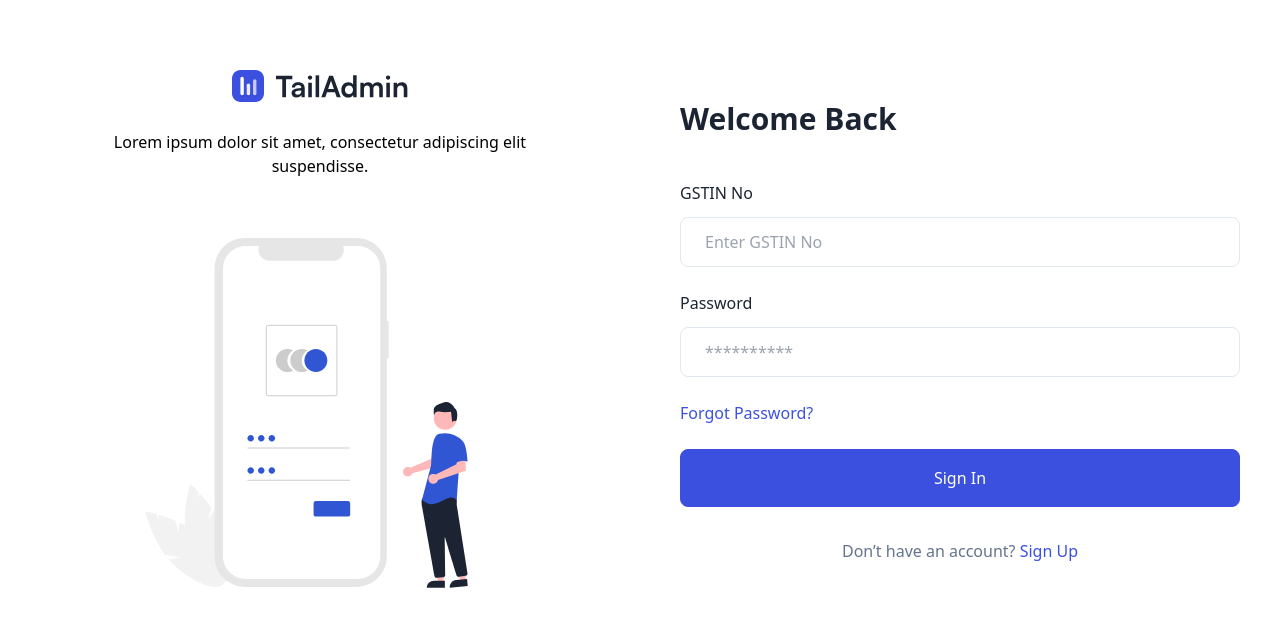
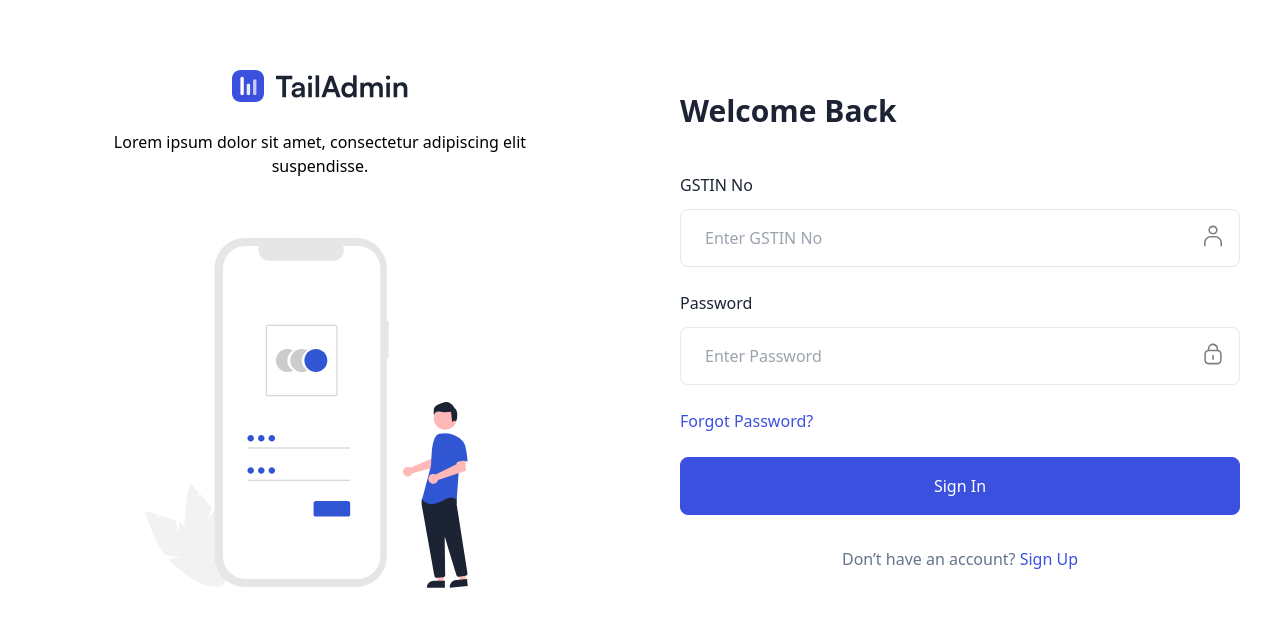
Before and after one commit to M-Ranjan/GSTSync, a React (Vite) app in the folder client/: page /auth/signin in a window 1280 px wide. Shown: the top 626 px of the page. Built offline with nearby package versions, Linux system fonts and the light colour scheme.

Commit message:
Given constraints and validation for signup and signin page

```diff
--- a/client/package.json
+++ b/client/package.json
@@ -12,6 +12,7 @@
   "dependencies": {
     "react": "^18.3.1",
     "react-dom": "^18.3.1",
+    "react-hook-form": "^7.52.2",
     "react-router-dom": "^6.25.1"
   },
   "devDependencies": {
--- a/client/src/pages/Authentication/SignIn.jsx
+++ b/client/src/pages/Authentication/SignIn.jsx
@@ -2,8 +2,19 @@ import React from "react";
 import { Link } from "react-router-dom";
 import LogoDark from "../../images/logo/logo-dark.svg";
 import Logo from "../../images/logo/logo.svg";
+import { useForm } from "react-hook-form";
 
 const SignIn = () => {
+  const { register, handleSubmit, formState: { errors }, watch } = useForm();
+
+  const password = watch('password');
+
+  const onSubmit = (data) => {
+    console.log(data);
+    alert("Successfully logged in");
+    window.location.reload();
+  };
+
   return (
     <>
       <div className="rounded-sm border-stroke bg-white dark:border-strokedark dark:bg-boxdark">
@@ -151,7 +162,7 @@ const SignIn = () => {
                 Welcome Back
               </h4>
 
-              <form action="#">
+              <form onSubmit={handleSubmit(onSubmit)}>
                 <div className="mb-6">
                   <label
                     htmlFor="gstin"
@@ -159,12 +170,42 @@ const SignIn = () => {
                   >
                     GSTIN No
                   </label>
+                  <div className="relative">
                     <input
                       type="text"
-                    id="gstin"
+                      {...register('gstin', {
+                        required: 'GSTIN is required',
+                        pattern: {
+                          value: /^[a-zA-Z0-9]{15}$/,
+                          message: 'GSTIN must be exactly 15 alphanumeric characters',
+                        },
+                      })}
                       placeholder="Enter GSTIN No"
-                    className="w-full rounded-lg border border-stroke py-3 px-6 text-base font-medium text-body dark:border-strokedark dark:bg-boxdark dark:text-white"
+                      className="w-full rounded-lg border border-stroke bg-transparent py-4 pl-6 pr-10 text-black outline-none focus:border-primary focus-visible:shadow-none dark:border-form-strokedark dark:bg-form-input dark:text-white dark:focus:border-primary"
                     />
+                    {errors.gstin && <p className="text-red-500">{errors.gstin.message}</p>}
+                    <span className="absolute right-4 top-4">
+                      <svg
+                        className="fill-current"
+                        width="22"
+                        height="22"
+                        viewBox="0 0 22 22"
+                        fill="none"
+                        xmlns="http://www.w3.org/2000/svg"
+                      >
+                        <g opacity="0.5">
+                          <path
+                            d="M11.0008 9.52185C13.5445 9.52185 15.607 7.5281 15.607 5.0531C15.607 2.5781 13.5445 0.584351 11.0008 0.584351C8.45703 0.584351 6.39453 2.5781 6.39453 5.0531C6.39453 7.5281 8.45703 9.52185 11.0008 9.52185ZM11.0008 2.1656C12.6852 2.1656 14.0602 3.47185 14.0602 5.08748C14.0602 6.7031 12.6852 8.00935 11.0008 8.00935C9.31641 8.00935 7.94141 6.7031 7.94141 5.08748C7.94141 3.47185 9.31641 2.1656 11.0008 2.1656Z"
+                            fill=""
+                          />
+                          <path
+                            d="M13.2352 11.0687H8.76641C5.08828 11.0687 2.09766 14.0937 2.09766 17.7719V20.625C2.09766 21.0375 2.44141 21.4156 2.88828 21.4156C3.33516 21.4156 3.67891 21.0719 3.67891 20.625V17.7719C3.67891 14.9531 5.98203 12.6156 8.83516 12.6156H13.2695C16.0883 12.6156 18.4258 14.9187 18.4258 17.7719V20.625C18.4258 21.0375 18.7695 21.4156 19.2164 21.4156C19.6633 21.4156 20.007 21.0719 20.007 20.625V17.7719C19.9039 14.0937 16.9133 11.0687 13.2352 11.0687Z"
+                            fill=""
+                          />
+                        </g>
+                      </svg>
+                    </span>
+                  </div>
                 </div>
 
                 <div className="mb-6">
@@ -174,12 +215,42 @@ const SignIn = () => {
                   >
                     Password
                   </label>
+                  <div className="relative">
                     <input
                       type="password"
-                    id="password"
-                    placeholder="**********"
-                    className="w-full rounded-lg border border-stroke py-3 px-6 text-base font-medium text-body dark:border-strokedark dark:bg-boxdark dark:text-white"
+                      {...register('password', {
+                        required: 'Password is required',
+                        pattern: {
+                          value: /^(?=.*[a-z])(?=.*[A-Z])(?=.*\d)[a-zA-Z\d]{10}$/,
+                          message: 'Password must be exactly 10 characters long, with at least one lowercase letter, one uppercase letter, and one numeric digit',
+                        },
+                      })}
+                      placeholder="Enter Password"
+                      className="w-full rounded-lg border border-stroke bg-transparent py-4 pl-6 pr-10 text-black outline-none focus:border-primary focus-visible:shadow-none dark:border-form-strokedark dark:bg-form-input dark:text-white dark:focus:border-primary"
                     />
+                    {errors.password && <p className="text-red-500">{errors.password.message}</p>}
+                    <span className="absolute right-4 top-4">
+                      <svg
+                        className="fill-current"
+                        width="22"
+                        height="22"
+                        viewBox="0 0 22 22"
+                        fill="none"
+                        xmlns="http://www.w3.org/2000/svg"
+                      >
+                        <g opacity="0.5">
+                          <path
+                            d="M16.1547 6.80626V5.91251C16.1547 3.16251 14.0922 0.825009 11.4797 0.618759C10.0359 0.481259 8.59219 0.996884 7.52656 1.95938C6.46094 2.92188 5.84219 4.29688 5.84219 5.70626V6.80626C3.84844 7.18438 2.33594 8.93751 2.33594 11.0688V17.2906C2.33594 19.5594 4.19219 21.3813 6.42656 21.3813H15.5016C17.7703 21.3813 19.6266 19.525 19.6266 17.2563V11C19.6609 8.93751 18.1484 7.21876 16.1547 6.80626ZM8.55781 3.09376C9.31406 2.40626 10.3109 2.06251 11.3422 2.16563C13.1641 2.33751 14.6078 3.98751 14.6078 5.91251V6.70313H7.38906V5.67188C7.38906 4.70938 7.80156 3.78126 8.55781 3.09376ZM18.1141 17.2906C18.1141 18.7 16.9453 19.8688 15.5359 19.8688H6.46094C5.05156 19.8688 3.91719 18.7344 3.91719 17.325V11.0688C3.91719 9.52189 5.15469 8.28438 6.70156 8.28438H15.2953C16.8422 8.28438 18.1141 9.52188 18.1141 11V17.2906Z"
+                            fill=""
+                          />
+                          <path
+                            d="M10.9977 11.8594C10.5852 11.8594 10.207 12.2031 10.207 12.65V16.2594C10.207 16.6719 10.5508 17.05 10.9977 17.05C11.4102 17.05 11.7883 16.7063 11.7883 16.2594V12.6156C11.7883 12.2031 11.4102 11.8594 10.9977 11.8594Z"
+                            fill=""
+                          />
+                        </g>
+                      </svg>
+                    </span>
+                  </div>
                 </div>
 
                 <div className="mb-6 flex items-center justify-between">
--- a/client/src/pages/Authentication/Signup.jsx
+++ b/client/src/pages/Authentication/Signup.jsx
@@ -1,9 +1,21 @@
 import React from 'react';
 import { Link } from 'react-router-dom';
+import { useForm } from 'react-hook-form';
 import LogoDark from '../../images/logo/logo-dark.svg';
 import Logo from '../../images/logo/logo.svg';
+// import { exists } from '../../../../models/UserAuthSchema';
 
 const SignUp = () => {
+  const { register, handleSubmit, formState: { errors }, watch } = useForm();
+
+  const password = watch('password');
+
+  const onSubmit = (data) => {
+    console.log(data);
+    alert("User exists in the gov.in Database, good to go");
+    window.location.reload();
+  };
+
   return (
     <>
       <div className="rounded-sm  bg-white  dark:border-strokedark dark:bg-boxdark">
@@ -20,7 +32,7 @@ const SignUp = () => {
               </p>
 
               <span className="mt-15 inline-block">
-              <svg
+                <svg
                   width="350"
                   height="350"
                   viewBox="0 0 350 350"
@@ -140,7 +152,7 @@ const SignUp = () => {
                     fill="#1C2434"
                   />
                 </svg>
-                </span>
+              </span>
             </div>
           </div>
 
@@ -151,18 +163,25 @@ const SignUp = () => {
                 Sign Up to GSTSync
               </h2>
 
-              <form>
-                <div className="mb-4">
-                  <label className="mb-2.5 block font-medium text-black dark:text-white">
+              <form onSubmit={handleSubmit(onSubmit)}>
+                <div className="mb-5">
+                  <label className="mb-2 block text-sm font-medium text-dark dark:text-white">
                     GSTIN No
                   </label>
                   <div className="relative">
                     <input
                       type="text"
-                      placeholder="Enter your full name"
+                      {...register('gstin', {
+                        required: 'GSTIN is required',
+                        pattern: {
+                          value: /^[a-zA-Z0-9]{15}$/,
+                          message: 'GSTIN must be exactly 15 alphanumeric characters',
+                        },
+                      })}
+                      placeholder="Enter GSTIN No"
                       className="w-full rounded-lg border border-stroke bg-transparent py-4 pl-6 pr-10 text-black outline-none focus:border-primary focus-visible:shadow-none dark:border-form-strokedark dark:bg-form-input dark:text-white dark:focus:border-primary"
                     />
-
+                    {errors.gstin && <p className="text-red-500">{errors.gstin.message}</p>}
                     <span className="absolute right-4 top-4">
                       <svg
                         className="fill-current"
@@ -187,7 +206,6 @@ const SignUp = () => {
                   </div>
                 </div>
 
-
                 <div className="mb-4">
                   <label className="mb-2.5 block font-medium text-black dark:text-white">
                     Password
@@ -195,10 +213,17 @@ const SignUp = () => {
                   <div className="relative">
                     <input
                       type="password"
-                      placeholder="Enter your password"
+                      {...register('password', {
+                        required: 'Password is required',
+                        pattern: {
+                          value: /^(?=.*[a-z])(?=.*[A-Z])(?=.*\d)[a-zA-Z\d]{10}$/,
+                          message: 'Password must be exactly 10 characters long, with at least one lowercase letter, one uppercase letter, and one numeric digit',
+                        },
+                      })}
+                      placeholder="Enter Password"
                       className="w-full rounded-lg border border-stroke bg-transparent py-4 pl-6 pr-10 text-black outline-none focus:border-primary focus-visible:shadow-none dark:border-form-strokedark dark:bg-form-input dark:text-white dark:focus:border-primary"
                     />
-
+                    {errors.password && <p className="text-red-500">{errors.password.message}</p>}
                     <span className="absolute right-4 top-4">
                       <svg
                         className="fill-current"
@@ -230,10 +255,14 @@ const SignUp = () => {
                   <div className="relative">
                     <input
                       type="password"
-                      placeholder="Re-enter your password"
+                      {...register('confirmPassword', {
+                        required: 'Confirm password is required',
+                        validate: (value) => value === password || 'Passwords do not match',
+                      })}
+                      placeholder="Re-type Password"
                       className="w-full rounded-lg border border-stroke bg-transparent py-4 pl-6 pr-10 text-black outline-none focus:border-primary focus-visible:shadow-none dark:border-form-strokedark dark:bg-form-input dark:text-white dark:focus:border-primary"
                     />
-
+                    {errors.confirmPassword && <p className="text-red-500">{errors.confirmPassword.message}</p>}
                     <span className="absolute right-4 top-4">
                       <svg
                         className="fill-current"
@@ -261,48 +290,10 @@ const SignUp = () => {
                 <div className="mb-5">
                   <input
                     type="submit"
-                    value="Continue"
                     className="w-full cursor-pointer rounded-lg border border-primary bg-primary p-4 text-white transition hover:bg-opacity-90"
+                    value="Sign Up"
                   />
                 </div>
-
-                {/* <button className="flex w-full items-center justify-center gap-3.5 rounded-lg border border-stroke bg-gray p-4 hover:bg-opacity-50 dark:border-strokedark dark:bg-meta-4 dark:hover:bg-opacity-50">
-                  <span>
-                    <svg
-                      width="20"
-                      height="20"
-                      viewBox="0 0 20 20"
-                      fill="none"
-                      xmlns="http://www.w3.org/2000/svg"
-                    >
-                      <g clipPath="url(#clip0_191_13499)">
-                        <path
-                          d="M19.999 10.2217C20.0111 9.53428 19.9387 8.84788 19.7834 8.17737H10.2031V11.8884H15.8266C15.7201 12.5391 15.4804 13.162 15.1219 13.7195C14.7634 14.2771 14.2935 14.7578 13.7405 15.1328L13.7209 15.2571L16.7502 17.5568L16.96 17.5774C18.8873 15.8329 19.9986 13.2661 19.9986 10.2217"
-                          fill="#4285F4"
-                        />
-                        <path
-                          d="M10.2055 19.9999C12.9605 19.9999 15.2734 19.111 16.9629 17.5777L13.7429 15.1331C12.8813 15.7221 11.7248 16.1333 10.2055 16.1333C8.91513 16.1259 7.65991 15.7205 6.61791 14.9745C5.57592 14.2286 4.80007 13.1801 4.40044 11.9777L4.28085 11.9877L1.13101 14.3765L1.08984 14.4887C1.93817 16.1456 3.24007 17.5386 4.84997 18.5118C6.45987 19.4851 8.31429 20.0004 10.2059 19.9999"
-                          fill="#34A853"
-                        />
-                        <path
-                          d="M4.39899 11.9777C4.1758 11.3411 4.06063 10.673 4.05807 9.99996C4.06218 9.32799 4.1731 8.66075 4.38684 8.02225L4.38115 7.88968L1.19269 5.4624L1.0884 5.51101C0.372763 6.90343 0 8.4408 0 9.99987C0 11.5589 0.372763 13.0963 1.0884 14.4887L4.39899 11.9777Z"
-                          fill="#FBBC05"
-                        />
-                        <path
-                          d="M10.2059 3.86663C11.668 3.84438 13.0822 4.37803 14.1515 5.35558L17.0313 2.59996C15.1843 0.901848 12.7383 -0.0298855 10.2059 -3.6784e-05C8.31431 -0.000477834 6.4599 0.514732 4.85001 1.48798C3.24011 2.46124 1.9382 3.85416 1.08984 5.51101L4.38946 8.02225C4.79303 6.82005 5.57145 5.77231 6.61498 5.02675C7.65851 4.28118 8.9145 3.87541 10.2059 3.86663Z"
-                          fill="#EB4335"
-                        />
-                      </g>
-                      <defs>
-                        <clipPath id="clip0_191_13499">
-                          <rect width="20" height="20" fill="white" />
-                        </clipPath>
-                      </defs>
-                    </svg>
-                  </span>
-                  Sign up with Google
-                </button> */}
-
                 <div className="mt-6 text-center">
                   <p>
                     Already have an account?{' '}
```
Also changed, not shown: 1 other file (tests, documents, lock files or other folders). Lines whose indentation alone changed are shown as unchanged.
